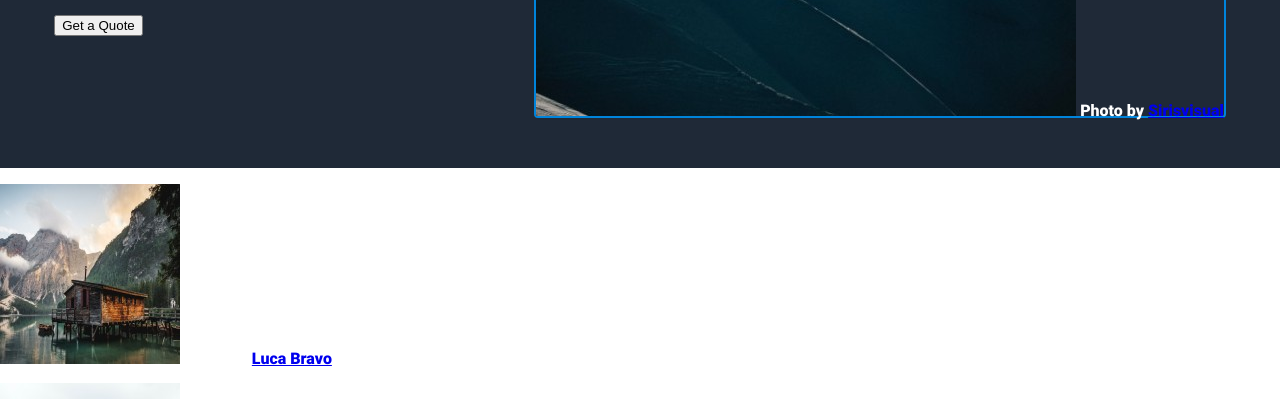
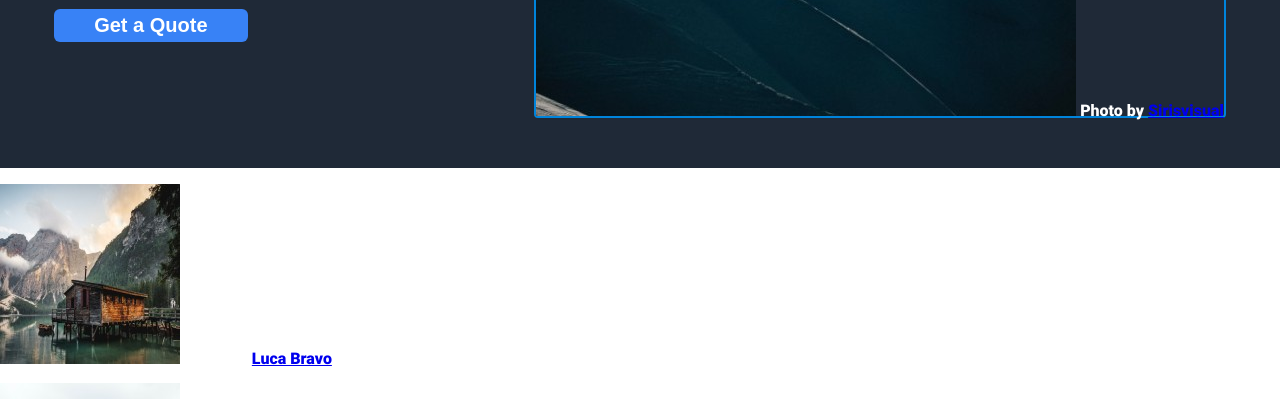
Before and after one commit to norkitorki/odin-project-landing-page, a plain HTML site: page index.html in a window 1280 px wide. Shown: the part 371-770 px from the top of the page. Drawn offline with Linux system fonts and the light colour scheme.

Commit message:
Add rules for the buttons

```diff
--- a/style/style.css
+++ b/style/style.css
@@ -102,3 +102,17 @@ footer {
 .img-credit > a {
   color: var(--main-font-color);
 }
+
+button[type="button"] {
+  color: var(--main-font-color);
+  background-color: #3882f6;
+  font-size: 20px;
+  font-weight: bold;
+  padding: 5px 40px;
+  border: none;
+  border-radius: 6px;
+}
+
+button[type="button"]:hover {
+  text-decoration: underline;
+}
```
